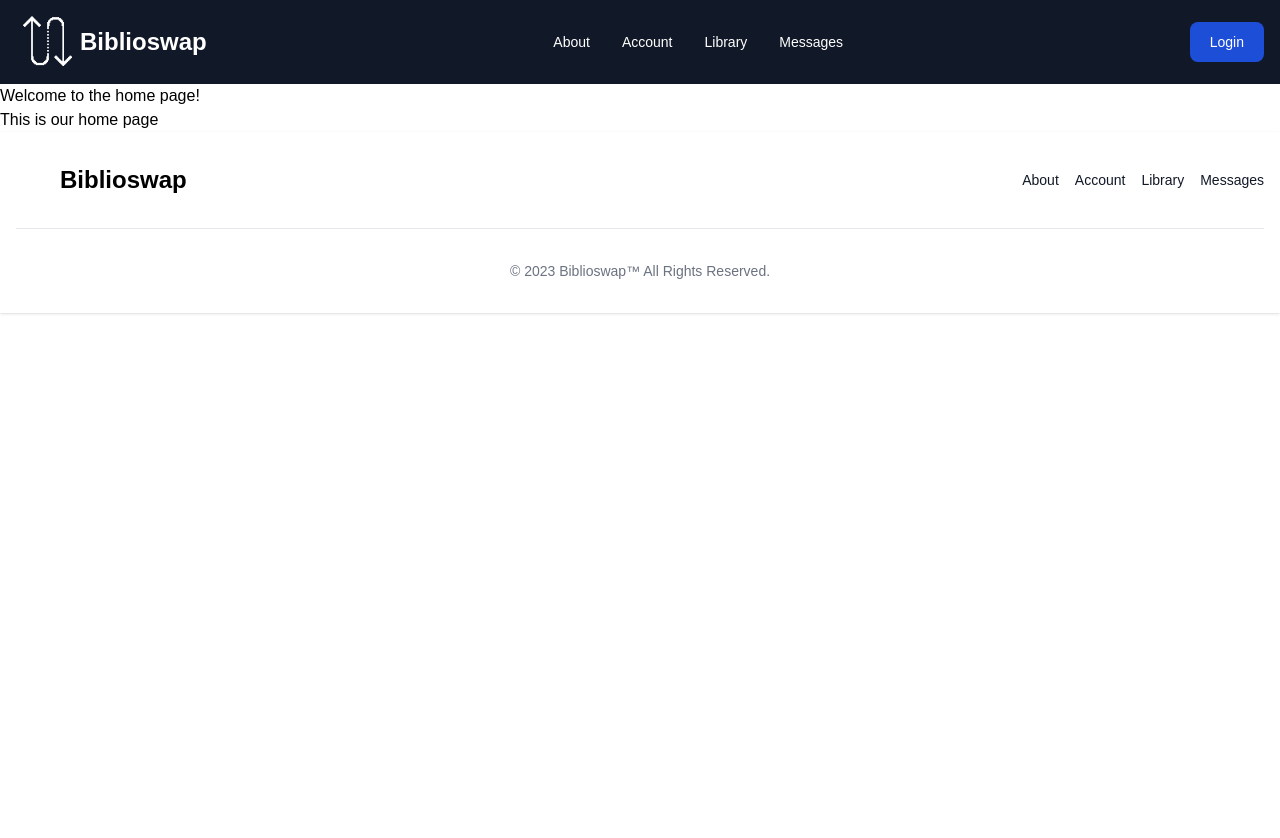
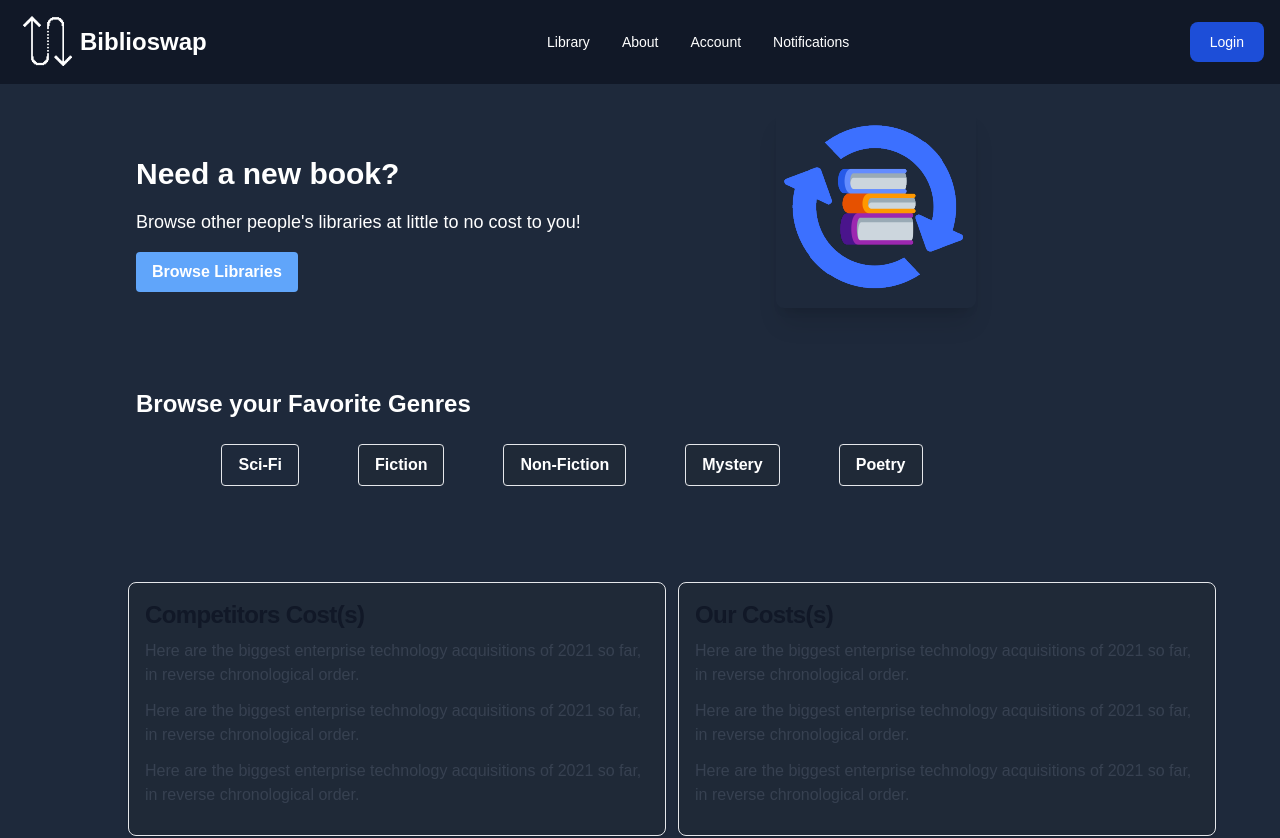
Before and after one commit to gvsucis/f23-biblioswap, a React (Create React App) app: page / in a window 1280 px wide. Shown: the top 838 px of the page. Before the commit the page ends 800 px from the top, so only its background shows below. Built offline with nearby package versions, Linux system fonts and the light colour scheme; no server answers.

Commit message:
home landing page

```diff
--- a/src/App.js
+++ b/src/App.js
@@ -9,7 +9,7 @@ import Home from './pages/home';
 import About from './pages/about';
 import Library from './pages/library';
 import Account from './pages/account';
-import Messages from './pages/messages';
+import Notifications from './pages/notifications';
 
 function App() {
   return (
@@ -18,7 +18,7 @@ function App() {
         <Route path="/about" element={<About />} />
         <Route path="/" element={<Home />} />
         <Route path="/library" element={<Library />} />
-        <Route path="/messages" element={<Messages />} />
+        <Route path="/notifications" element={<Notifications />} />
         <Route path="/account" element={<Account />} />
       </Routes>
     </Router>
--- a/src/components/ProductCard.js
+++ b/src/components/ProductCard.js
@@ -12,7 +12,7 @@ const ProductCard = ({ product }) => {
         <div className="mt-3 flex justify-between items-center">
           <span className="text-gray-900 font-bold">{product.price}</span>
           <button className="px-4 py-2 rounded bg-blue-500 text-white hover:bg-blue-700 transition-colors">
-            Add to Cart
+            Request to Swap
           </button>
         </div>
       </div>
--- a/src/components/footer.js
+++ b/src/components/footer.js
@@ -27,8 +27,8 @@ return (
                     </Link>
                     </li>
                     <li>
-                    <Link to="/messages" className="block py-2 pl-3 pr-4 text-gray-900 rounded hover:bg-gray-100 md:hover:bg-transparent md:border-0 md:hover:text-blue-700 md:p-0 dark:text-white md:dark:hover:text-blue-500 dark:hover:bg-gray-700 dark:hover:text-white md:dark:hover:bg-transparent">
-                        Messages
+                    <Link to="/notifications" className="block py-2 pl-3 pr-4 text-gray-900 rounded hover:bg-gray-100 md:hover:bg-transparent md:border-0 md:hover:text-blue-700 md:p-0 dark:text-white md:dark:hover:text-blue-500 dark:hover:bg-gray-700 dark:hover:text-white md:dark:hover:bg-transparent">
+                        Notifications
                     </Link>
                     </li>
                 </ul>
--- a/src/components/navbar.js
+++ b/src/components/navbar.js
@@ -38,16 +38,16 @@ const Navbar = () => {
         <div className="hidden w-full md:block md:w-auto">
           <ul className="flex flex-col p-4 mt-4 bg-gray-900 md:flex-row md:space-x-8 md:mt-0 md:text-sm md:font-medium">
             <li>
+              <Link to="/library" className="text-white hover:text-blue-600">Library</Link>
+            </li>
+            <li>
               <Link to="/about" className="text-white hover:text-blue-600">About</Link>
             </li>
             <li>
               <Link to="/account" className="text-white hover:text-blue-600">Account</Link>
             </li>
             <li>
-              <Link to="/library" className="text-white hover:text-blue-600">Library</Link>
-            </li>
-            <li>
-              <Link to="/messages" className="text-white hover:text-blue-600">Messages</Link>
+              <Link to="/notifications" className="text-white hover:text-blue-600">Notifications</Link>
             </li>
             {user && (
               <li className="md:ml-4 pl-80 text-white">
--- a/src/pages/about.js
+++ b/src/pages/about.js
@@ -8,9 +8,13 @@ const About = () => {
     <div>
       <Navbar />
 
-      {/* TODO: insert generic container with content here*/}
-      <h1>Welcome to the about page!</h1>
-      <p>This is our about page</p>
+      {/* Header Section */}
+      <div className="bg-gray-900 py-12 mb-6 text-center border border-slate-800 text-white">
+        <h1 className="text-4xl font-bold mb-3">A Little Bit About Us</h1>
+        <p className="text-lg max-w-xl mx-auto">
+        BiblioSwap is a web application that will allow users to upload their existing library of books they are interested in trading for new books.
+        </p>
+      </div>
 
       <Footer />
     </div>
--- a/src/pages/account.js
+++ b/src/pages/account.js
@@ -9,9 +9,10 @@ const Account = () => {
     <div>
       <Navbar />
 
-      {/* TODO: insert generic container with content here*/}
-      <h1>Welcome to the accounts page!</h1>
-      <p>This is our accounts page</p>
+      {/* Header Section */}
+      <div className="bg-gray-900 py-12 mb-6 text-center border border-slate-800 text-white">
+        <h1 className="text-4xl font-bold mb-3">Your Account Details</h1>
+      </div>
 
       <Footer />
     </div>
--- a/src/pages/home.js
+++ b/src/pages/home.js
@@ -5,15 +5,77 @@ import '../App.css';
 
 const Home = () => {
   return (
-    <div>
+    <div class="bg-slate-800">
       <Navbar />
 
-      {/* TODO: insert generic container with content here*/}
-      <h1>Welcome to the home page!</h1>
-      <p>This is our home page</p>
+    <div class="container mx-auto px-4 bg-slate-800 pl-20">
+        <div class="flex flex-wrap mx-4">
+            <div class="w-full md:w-1/2 px-4 mt-12">
+                <div class="p-6">
+                    <h1 class="text-3xl font-semibold mb-4 text-white">Need a new book?</h1>
+                    <p class="text-lg text-white">Browse other people's libraries at little to no cost to you!</p>
+                    <button class="bg-blue-400 hover:bg-blue-700 text-white font-bold py-2 px-4 rounded mt-4">Browse Libraries</button>
+                </div>
+            </div>
+            <div class="w-full md:w-1/2 px-4 pl-20 mb-10">
+                <div class="p-6">
+                    <img src="..\images\swap.png" alt="Book Image" class="rounded-lg shadow-xl"></img>
+                </div>
+            </div>
+            <div class="container mx-auto p-4">
+              <h2 class="text-2xl font-semibold mb-6 pl-6 text-white">Browse your Favorite Genres</h2>
+              <div class="flex justify-around w-9/12 pl-20">
 
-      <Footer />
+                  <div class="flex flex-col items-center mb-20">
+                      <button class="border text-white font-bold py-2 px-4 rounded">Sci-Fi</button>
+                  </div>
+
+
+                  <div class="flex flex-col items-center">
+                      <button class="border bg-gray-800 text-white font-bold py-2 px-4 rounded">Fiction</button>
+                  </div>
+
+
+                  <div class="flex flex-col items-center">
+                      <button class="border bg-gray-800 text-white font-bold py-2 px-4 rounded">Non-Fiction</button>
+                  </div>
+
+
+                  <div class="flex flex-col items-center">
+                      <button class="border bg-gray-800 text-white font-bold py-2 px-4 rounded">Mystery</button>
+                  </div>
+
+                  <div class="flex flex-col items-center">
+                      <button class="border bg-gray-800 text-white font-bold py-2 px-4 rounded">Poetry</button>
+                  </div>
+
+              </div>
+
+              <div class="container flex mx-auto p-4 gap-3">
+                <a href="#" class="flex flex-col items-center bg-gray-800 border border-gray-200 rounded-lg shadow md:flex-row md:max-w-xl hover:bg-gray-10">
+                <div class="flex flex-col justify-between p-4 leading-normal">
+                        <h5 class="mb-2 text-2xl font-bold tracking-tight text-gray-900 dark:text-white">Competitors Cost(s)</h5>
+                        <p class="mb-3 font-normal text-gray-700 dark:text-gray-400">Here are the biggest enterprise technology acquisitions of 2021 so far, in reverse chronological order.</p>
+                        <p class="mb-3 font-normal text-gray-700 dark:text-gray-400">Here are the biggest enterprise technology acquisitions of 2021 so far, in reverse chronological order.</p>
+                        <p class="mb-3 font-normal text-gray-700 dark:text-gray-400">Here are the biggest enterprise technology acquisitions of 2021 so far, in reverse chronological order.</p>
+
+                    </div>
+                </a>
+                <a href="#" class="flex flex-col items-center bg-gray-800 border border-gray-200 rounded-lg shadow md:flex-row md:max-w-xl hover:bg-gray-10">
+                  <div class="flex flex-col justify-between p-4 leading-normal">
+                          <h5 class="mb-2 text-2xl font-bold tracking-tight text-gray-900 dark:text-white">Our Costs(s)</h5>
+                          <p class="mb-3 font-normal text-gray-700 dark:text-gray-400">Here are the biggest enterprise technology acquisitions of 2021 so far, in reverse chronological order.</p>
+                          <p class="mb-3 font-normal text-gray-700 dark:text-gray-400">Here are the biggest enterprise technology acquisitions of 2021 so far, in reverse chronological order.</p>
+                          <p class="mb-3 font-normal text-gray-700 dark:text-gray-400">Here are the biggest enterprise technology acquisitions of 2021 so far, in reverse chronological order.</p>
+
+                  </div>
+                </a>
+              </div>
+          </div>
+        </div>
     </div>
+    <Footer />
+  </div>
   );
 };
 
--- a/src/pages/library.js
+++ b/src/pages/library.js
@@ -28,6 +28,34 @@ const products = [
   },
   {
     id: 4,
+    title: 'Product Four',
+    description: 'This is the description for product four.',
+    price: '$49.99',
+    imageUrl: 'https://via.placeholder.com/200x150'
+  },
+  {
+    id: 5,
+    title: 'Product One',
+    description: 'This is the description for product one.',
+    price: '$29.99',
+    imageUrl: 'https://via.placeholder.com/200x150'
+  },
+  {
+    id: 6,
+    title: 'Product Two',
+    description: 'This is the description for product two.',
+    price: '$19.99',
+    imageUrl: 'https://via.placeholder.com/200x150'
+  },
+  {
+    id: 7,
+    title: 'Product Three',
+    description: 'This is the description for product three.',
+    price: '$39.99',
+    imageUrl: 'https://via.placeholder.com/200x150'
+  },
+  {
+    id: 8,
     title: 'Product Four',
     description: 'This is the description for product four.',
     price: '$49.99',
--- a/src/pages/messages.js
+++ /dev/null
@@ -1,23 +0,0 @@
-import React from 'react';
-import Navbar from '../components/navbar';
-import Footer from '../components/footer';
-
-
-const Messages = () => {
-  return (
-
-    <div>
-      <Navbar />
-
-      {/* TODO: insert generic container with content here*/}
-      <h1>Welcome to the messages page!</h1>
-      <p>This is our message page</p>
-
-      <Footer />
-    </div>
-
-
-  );
-};
-
-export default Messages;
--- /dev/null
+++ b/src/pages/notifications.js
@@ -0,0 +1,50 @@
+import React from 'react';
+import Navbar from '../components/navbar';
+import Footer from '../components/footer';
+
+
+const Notifications = () => {
+  return (
+
+    <div>
+      <Navbar />
+
+      {/* Header Section */}
+      <div className="bg-gray-900 py-12 mb-6 text-center border border-slate-800 text-white">
+        <h1 className="text-4xl font-bold mb-3">View Your Notifications</h1>
+      </div>
+
+      <div class="container mx-auto px-4 sm:px-6 lg:px-8">
+        <div className="bg-white border border-gray-200 rounded-md p-4 m-4">
+          <h2 className="text-2xl font-semibold mb-3">Pending Swaps</h2>
+          <p className="mb-4">Check who is requesting a book of yours.</p>
+          {/* List of pending swaps could go here */}
+          <div className="space-y-2">
+            {/* Example of a pending swap item */}
+            <div className="flex justify-between items-center p-3 border border-gray-300 rounded-md">
+              <span>Swap Item 1</span>
+            </div>
+            <div className="flex justify-between items-center p-3 border border-gray-300 rounded-md">
+              <span>Swap Item 2</span>
+            </div>
+            <div className="flex justify-between items-center p-3 border border-gray-300 rounded-md">
+              <span>Swap Item 3</span>
+            </div>
+            <div className="flex justify-between items-center p-3 border border-gray-300 rounded-md">
+              <span>Swap Item 4</span>
+            </div>
+          </div>
+      </div>
+      </div>
+
+
+
+
+      <Footer />
+    </div>
+
+
+  );
+};
+
+export default Notifications;
```
Also changed, not shown: public/images/swap.png (added).
